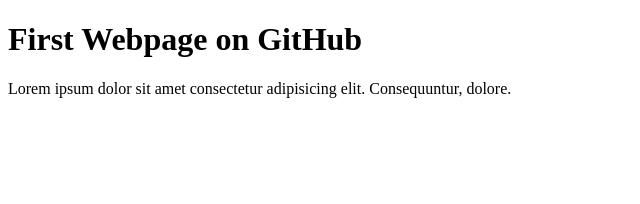
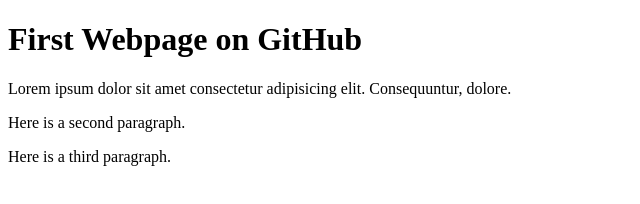
Before and after one commit to astroginz/first_webpage, a plain HTML site: page index.html in a window 1280 px wide. Shown: the whole page, without its empty margins (0-640 px from the left). Drawn offline with Linux system fonts and the light colour scheme.

Commit message:
added two paragraphs

```diff
--- a/index.html
+++ b/index.html
@@ -10,5 +10,8 @@
 
 	<p>Lorem ipsum dolor sit amet consectetur adipisicing elit. Consequuntur, dolore.</p>
 
+	<p>Here is a second paragraph.</p>
+	<p>Here is a third paragraph.</p>
+
 </body>
 </html>
```
